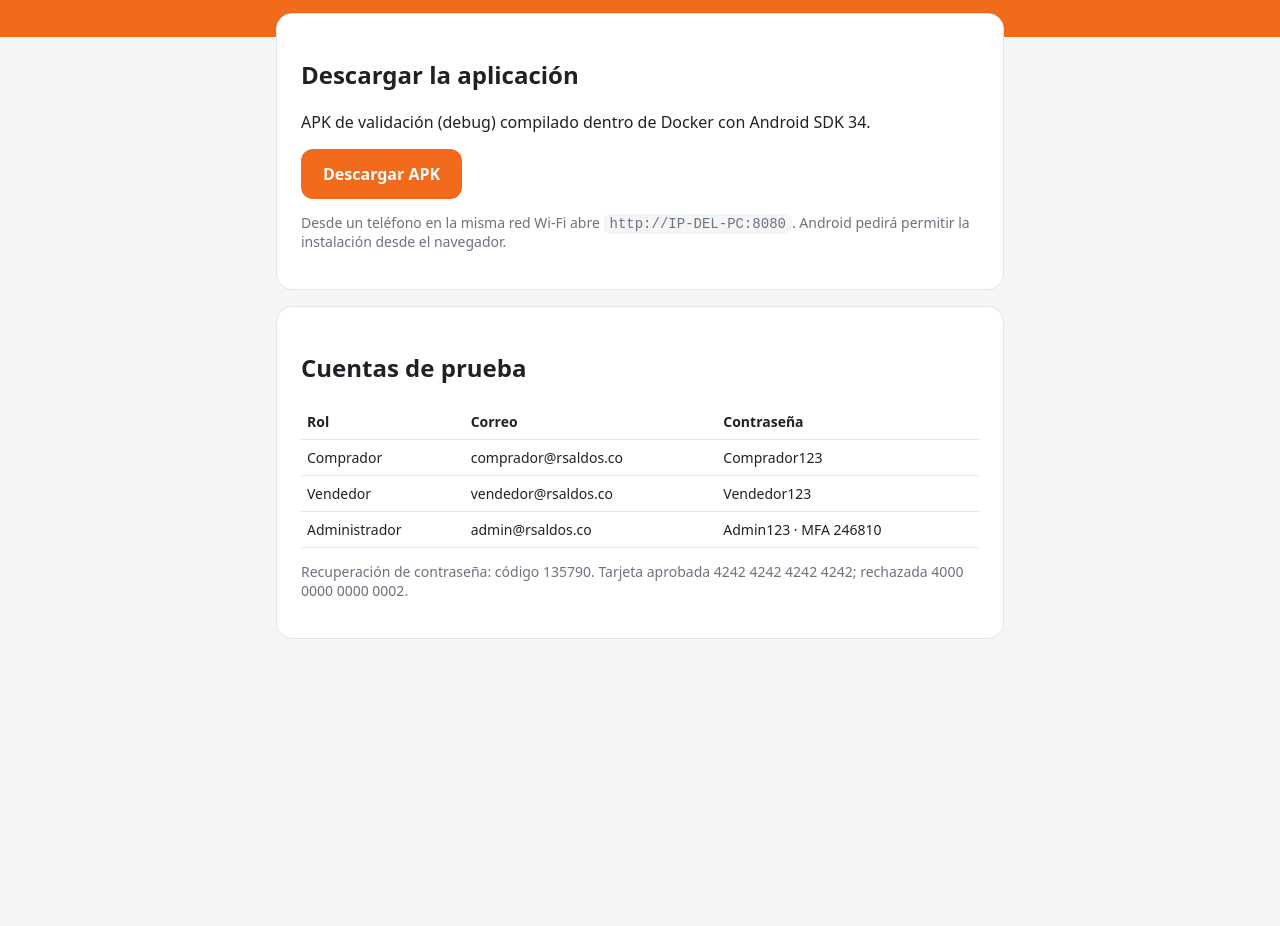
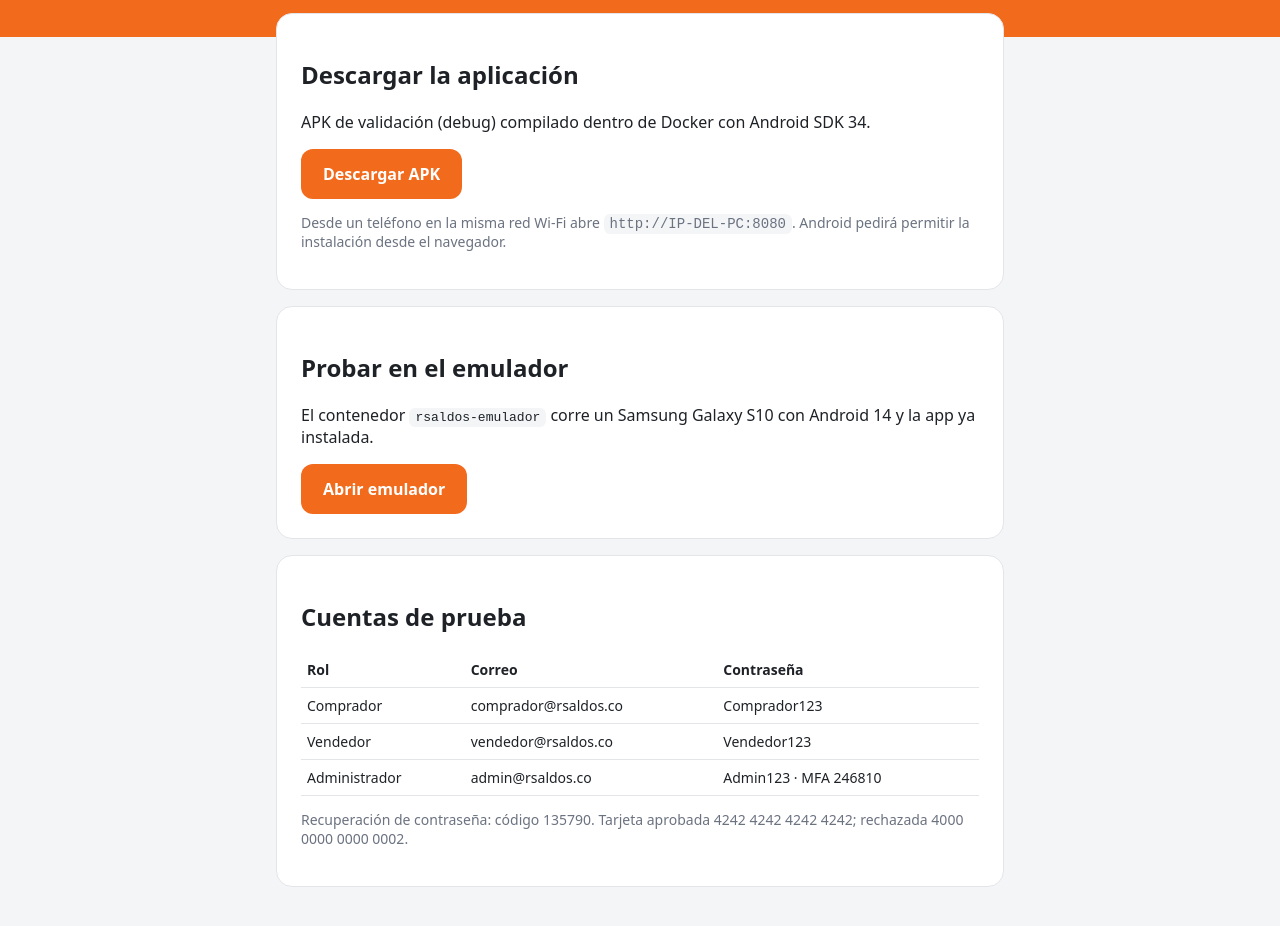
Before and after one commit to johanmarquezbs-coder/Rsaldos, a plain HTML site: page docker/index.html in a window 1280 px wide. Shown: the part 128-1054 px from the top of the page. Before the commit the page ends 807 px from the top, so only its background shows below. Drawn offline with Linux system fonts and the light colour scheme.

Commit message:
build(docker): emulador Android en el navegador con instalación automática del APK

```diff
--- a/docker/index.html
+++ b/docker/index.html
@@ -33,6 +33,11 @@
     <p class="muted">Desde un teléfono en la misma red Wi-Fi abre <code>http://IP-DEL-PC:8080</code>. Android pedirá permitir la instalación desde el navegador.</p>
   </div>
   <div class="card">
+    <h2>Probar en el emulador</h2>
+    <p>El contenedor <code>rsaldos-emulador</code> corre un Samsung Galaxy S10 con Android 14 y la app ya instalada.</p>
+    <a class="btn" href="http://localhost:6080" target="_blank">Abrir emulador</a>
+  </div>
+  <div class="card">
     <h2>Cuentas de prueba</h2>
     <table>
       <tr><th>Rol</th><th>Correo</th><th>Contraseña</th></tr>
```
Also changed, not shown: 3 other files.
